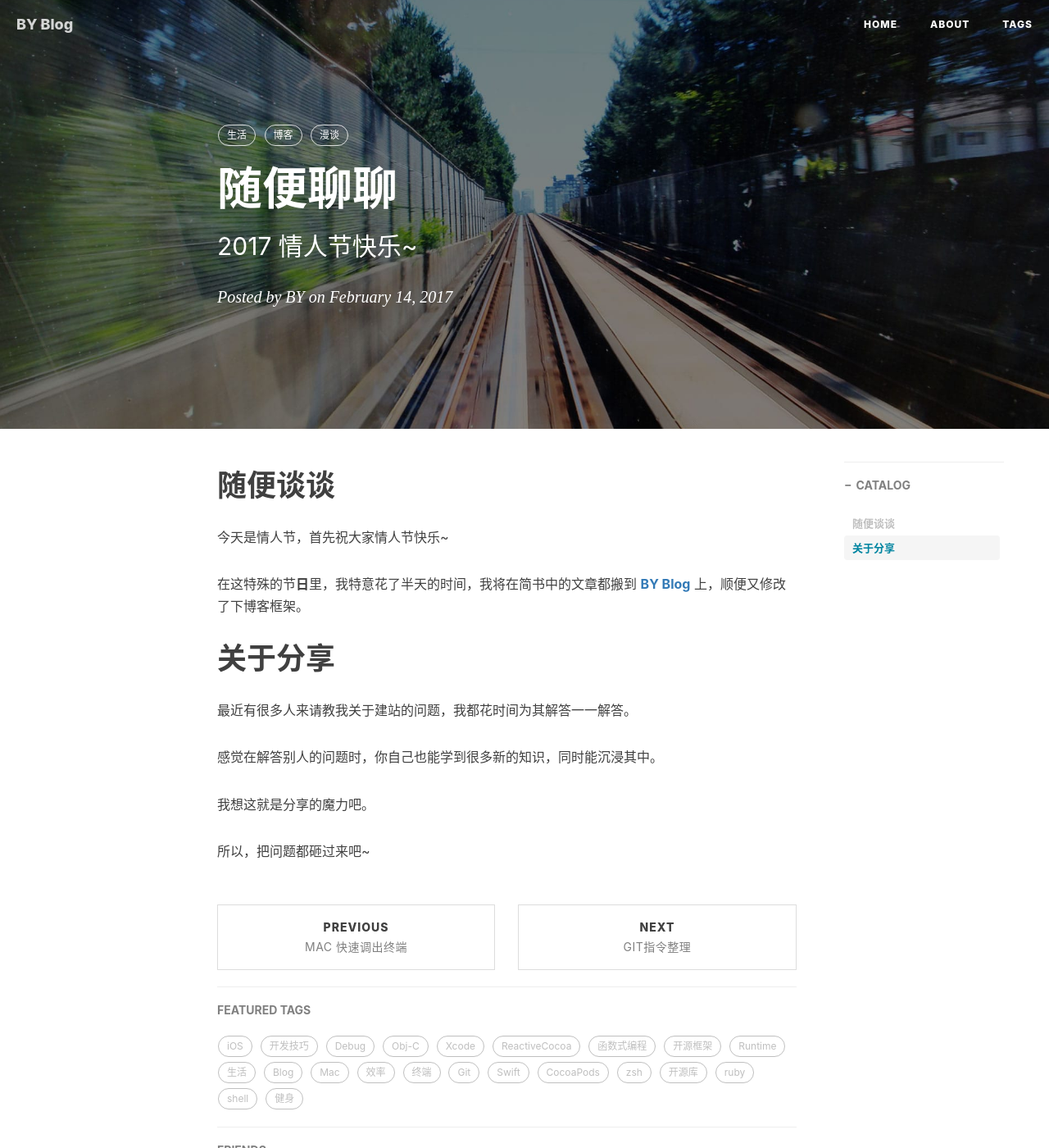
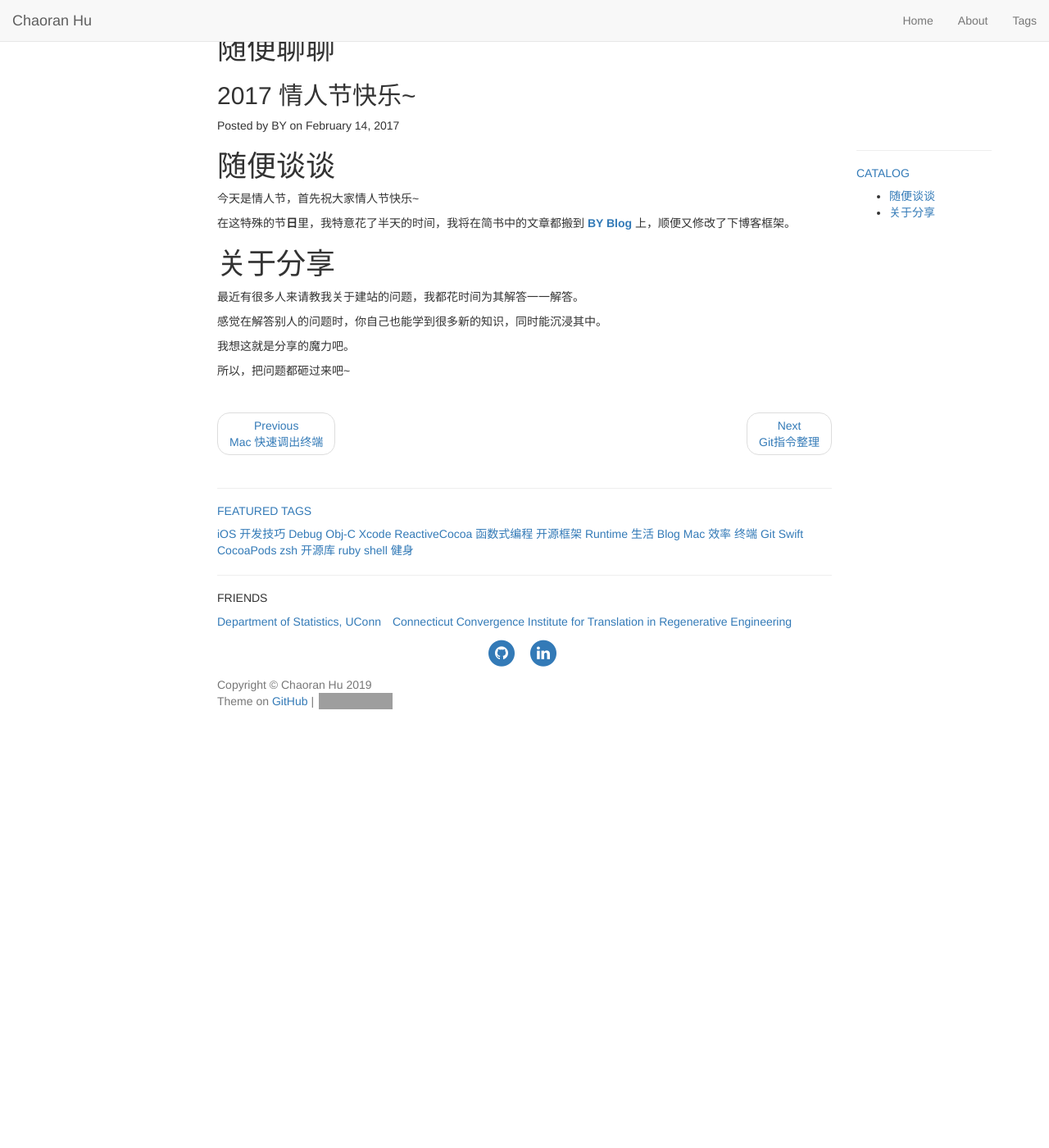
Before and after one commit to ChaoranHu/ChaoranHu.github.io, a Jekyll site: the page built from _posts/2017-02-14-随便聊聊.md, in a window 1280 px wide and 1400 px high. Shown: the whole window at 82% size. Built offline with Jekyll 4.4.1, drawn with Linux system fonts in a browser that asks for light colours; nearby versions of some CDN libraries; library files that are not in the unit come from our copies; comment, search, counter and statistics services are not loaded; some of the changed text lies outside the part shown; grey boxes are pictures that could not be loaded.

Commit message:
Update _config.yml

```diff
--- a/_config.yml
+++ b/_config.yml
@@ -1,17 +1,17 @@
 # Site settings
-title: BY Blog
-SEOTitle: 柏荧的博客 | BY Blog
+title: Chaoran Hu
+SEOTitle: Chaoran Hu's Blog
 header-img: img/post-bg-desk.jpg
-email: qiubaiying@gmail.com
-description: "Every failure is leading towards success."
-keyword: "BY, BY Blog, 柏荧的博客, qiubaiying, 邱柏荧, iOS, Apple, iPhone"
+email: huchaoran.stat@gmail.com
+description: "All decisions, in rationale, statistics."
+keyword: "Chaoran, Hu, UConn, statistics"
 url: "http://qiubaiying.github.io"          # your host, for absolute URL
-baseurl: ""      # for example, '/blog' if your blog hosted on 'host/blog'
-github_repo: "https://github.com/qiubaiying/qiubaiying.github.io.git" # you code repository
+baseurl: "ChaoranHu.github.io"      # for example, '/blog' if your blog hosted on 'host/blog'
+github_repo: "https://github.com/ChaoranHu/ChaoranHu.github.io" # you code repository
 
 # Sidebar settings
 sidebar: true                           # whether or not using Sidebar.
-sidebar-about-description: "Goals determine what you going to be!"
+sidebar-about-description: "Human's life seems like flood waters, if it do not meet islands and reefs, it will be difficult to create beautiful waves."
 sidebar-avatar: /img/about-BY-gentle.jpg      # use absolute URL, seeing it's used in both `/` and `/about/`
 
 
@@ -19,12 +19,12 @@
 # SNS settings
 RSS: false
 # weibo_username:     qiubaiying
-zhihu_username:     qiubaiying
-github_username:    qiubaiying
-facebook_username:  baiying.qiu.7
-jianshu_username:   e71990ada2fd
+#zhihu_username:     qiubaiying
+github_username:    ChaoranHu
+#facebook_username:  baiying.qiu.7
+#jianshu_username:   e71990ada2fd
 #twitter_username:   qiubaiying
-
+linkedin_username: chaoranhu
 
 
 
@@ -57,7 +57,7 @@
 
 # 评论系统
 # Disqus（https://disqus.com/）
-# disqus_username: qiubaiying
+disqus_username: chaoranhu
 
 # Gitalk
 gitalk:
@@ -73,12 +73,9 @@
 # 统计
 
 # Analytics settings
-# Baidu Analytics
-ba_track_id: b50bf2b12b5338a1845e33832976fd68
-
 # Google Analytics
-ga_track_id: 'UA-90855596-1'            # Format: UA-xxxxxx-xx
-ga_domain: qiubaiying.top               # 默认的是 auto, 这里我是自定义了的域名，你如果没有自己的域名，需要改成auto
+# ga_track_id: 'UA-90855596-1'            # Format: UA-xxxxxx-xx
+# ga_domain: auto             # 默认的是 auto, 这里我是自定义了的域名，你如果没有自己的域名，需要改成auto
 
 
 
@@ -99,16 +96,10 @@
 # Friends
 friends: [
     {
-        title: "WY",
-        href: "http://zhengwuyang.com"
+        title: "Department of Statistics, UConn",
+        href: "https://stat.uconn.edu/"
     },{
-        title: "简书·BY",
-        href: "http://www.jianshu.com/u/e71990ada2fd"
-    },{
-        title: "Apple",
-        href: "https://apple.com"
-    },{
-        title: "Apple Developer",
-        href: "https://developer.apple.com/"
+        title: "Connecticut Convergence Institute for Translation in Regenerative Engineering",
+        href: "https://health.uconn.edu/connecticut-convergence-institute/"
     }
 ]
```
